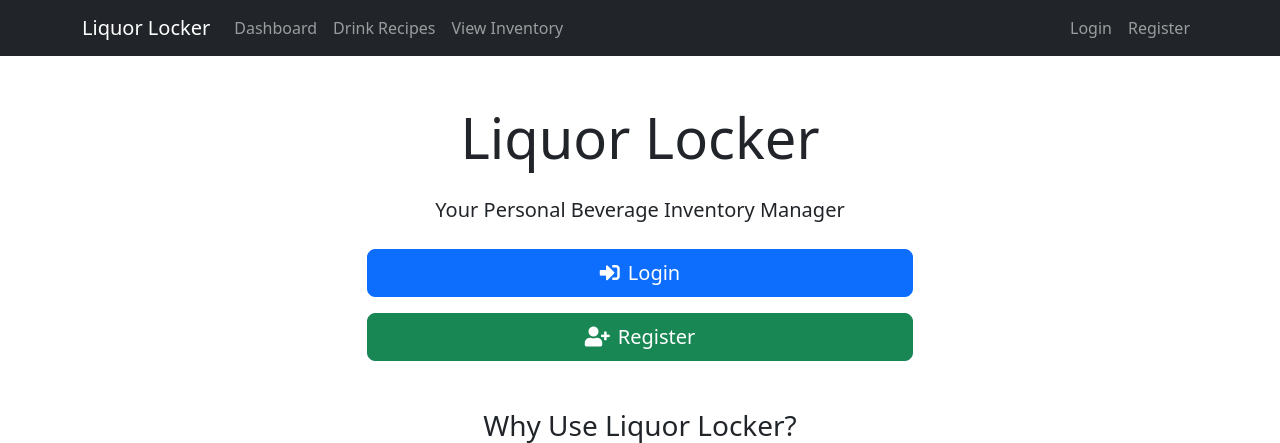
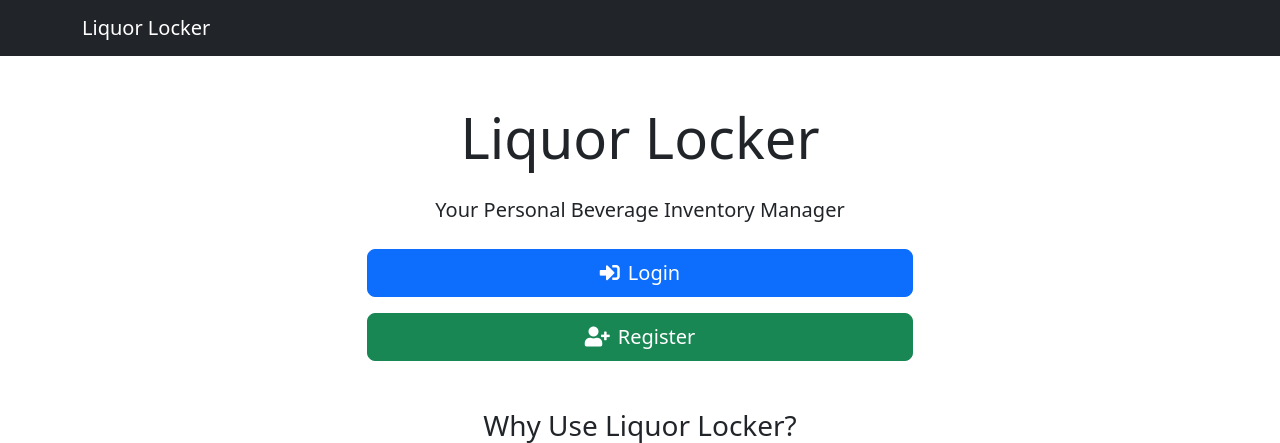
Before and after one commit to MatthewSidoti/Liqour_Locker, a Django app: page / in a window 1280 px wide. Shown: the top 443 px of the page. Run offline with Django 3.2, Linux system fonts and the light colour scheme.

Commit message:
alot of work to do

```diff
--- a/LiqourLocker/LiqourLocker/urls.py
+++ b/LiqourLocker/LiqourLocker/urls.py
@@ -1,4 +1,3 @@
-# LiqourLocker/urls.py
 from django.contrib import admin
 from django.urls import path
 from django.contrib.auth import views as auth_views
@@ -8,14 +7,11 @@ urlpatterns = [
     path('admin/', admin.site.urls),
     path('', locker_views.home, name='home'),
     path('dashboard/', locker_views.dashboard, name='dashboard'),
+    path('inventory/', locker_views.inventory, name='inventory'),
+    path('add-inventory/', locker_views.add_inventory, name='add-inventory'),
     path('recipes/', locker_views.recipes, name='recipes'),
-    path('inventory/', locker_views.inventory, name='inventory'),
+    path('add-recipe/', locker_views.add_recipe, name='add-recipe'),
+    path('register/', locker_views.register, name='register'),
     path('login/', auth_views.LoginView.as_view(template_name='Locker_Api/login.html'), name='login'),
     path('logout/', auth_views.LogoutView.as_view(template_name='Locker_Api/logout.html'), name='logout'),
-    path('register/', locker_views.register, name='register'),
-    # Add new product URLs
-    path('product-list/', locker_views.product_list, name='product-list'),
-    path('add-recipe/', locker_views.add_recipe, name='add-recipe'),
-    path('edit-inventory/<int:pk>/', locker_views.edit_inventory, name='edit-inventory'),
-    path('delete-inventory/<int:pk>/', locker_views.delete_inventory, name='delete-inventory'),
 ]
--- a/LiqourLocker/Locker_Api/models.py
+++ b/LiqourLocker/Locker_Api/models.py
@@ -14,6 +14,7 @@ class Product(models.Model):
     quantity = models.PositiveIntegerField(default=0)
     price = models.DecimalField(max_digits=10, decimal_places=2, default=0.00)
     description = models.TextField(blank=True, null=True)
+    sku = models.CharField(max_length=50, null=True, blank=True, help_text="Enter product SKU number")
 
     def __str__(self):
         return self.name or 'Unnamed Product'
--- a/LiqourLocker/Locker_Api/templates/Locker_Api/base.html
+++ b/LiqourLocker/Locker_Api/templates/Locker_Api/base.html
@@ -9,36 +9,14 @@
     <nav class="navbar navbar-expand-lg navbar-dark bg-dark">
         <div class="container">
             <a class="navbar-brand" href="{% url 'home' %}">Liquor Locker</a>
-            <button class="navbar-toggler" type="button" data-bs-toggle="collapse" data-bs-target="#navbarNav">
-                <span class="navbar-toggler-icon"></span>
-            </button>
-            <div class="collapse navbar-collapse" id="navbarNav">
-                <ul class="navbar-nav">
-                    <li class="nav-item">
-                        <a class="nav-link" href="{% url 'dashboard' %}">Dashboard</a>
-                    </li>
-                    <li class="nav-item">
-                        <a class="nav-link" href="{% url 'recipes' %}">Drink Recipes</a>
-                    </li>
-                    <li class="nav-item">
-                        <a class="nav-link" href="{% url 'inventory' %}">View Inventory</a>
-                    </li>
-                </ul>
-                <ul class="navbar-nav ms-auto">
-                    {% if user.is_authenticated %}
-                        <li class="nav-item">
-                            <a class="nav-link" href="{% url 'logout' %}">Logout</a>
-                        </li>
-                    {% else %}
-                        <li class="nav-item">
-                            <a class="nav-link" href="{% url 'login' %}">Login</a>
-                        </li>
-                        <li class="nav-item">
-                            <a class="nav-link" href="{% url 'register' %}">Register</a>
-                        </li>
-                    {% endif %}
-                </ul>
+            {% if user.is_authenticated %}
+            <div class="navbar-nav">
+                <a class="nav-link" href="{% url 'dashboard' %}">Dashboard</a>
+                <a class="nav-link" href="{% url 'inventory' %}">Inventory</a>
+                <a class="nav-link" href="{% url 'recipes' %}">Recipes</a>
+                <a class="nav-link" href="{% url 'logout' %}">Logout</a>
             </div>
+            {% endif %}
         </div>
     </nav>
 
@@ -54,6 +32,5 @@
     </div>
 
     <script src="https://cdn.jsdelivr.net/npm/bootstrap@5.3.0/dist/js/bootstrap.bundle.min.js"></script>
-    {% block extra_js %}{% endblock %}
 </body>
 </html>
--- a/LiqourLocker/Locker_Api/views.py
+++ b/LiqourLocker/Locker_Api/views.py
@@ -2,7 +2,7 @@ from django.shortcuts import render, redirect, get_object_or_404
 from django.contrib.auth.decorators import login_required
 from django.contrib import messages
 from .models import Product, DrinkRecipe, Inventory
-from .forms import ProductForm, DrinkRecipeForm, InventoryForm
+from .forms import DrinkRecipeForm, InventoryForm
 from django.contrib.auth.forms import UserCreationForm
 
 def home(request):
@@ -23,9 +23,11 @@ def register(request):
 def dashboard(request):
     inventory_count = Inventory.objects.count()
     low_stock_count = Inventory.objects.filter(quantity__lte=5).count()
+    recipes = DrinkRecipe.objects.all()[:4]
     context = {
         'inventory_count': inventory_count,
         'low_stock_count': low_stock_count,
+        'recipes': recipes,
     }
     return render(request, 'Locker_Api/dashboard.html', context)
 
@@ -35,22 +37,35 @@ def inventory(request):
     return render(request, 'Locker_Api/inventory.html', {'inventory': inventory_items})
 
 @login_required
+def add_inventory(request):
+    if request.method == 'POST':
+        sku = request.POST.get('sku')
+        name = request.POST.get('name')
+        category = request.POST.get('category')
+        quantity = request.POST.get('quantity')
+
+
+        product = Product.objects.create(
+            sku=sku,
+            name=name,
+            category=category
+        )
+
+
+        Inventory.objects.create(
+            product=product,
+            quantity=quantity
+        )
+
+        messages.success(request, 'Item added successfully!')
+        return redirect('inventory')
+
+    return render(request, 'Locker_Api/add_inventory.html')
+
+@login_required
 def recipes(request):
     recipes = DrinkRecipe.objects.all()
     return render(request, 'Locker_Api/recipes.html', {'recipes': recipes})
-
-@login_required
-def product_list(request):
-    products = Product.objects.all()
-    if request.method == 'POST':
-        form = ProductForm(request.POST)
-        if form.is_valid():
-            form.save()
-            messages.success(request, 'Product added successfully!')
-            return redirect('product-list')
-    else:
-        form = ProductForm()
-    return render(request, 'Locker_Api/product_list.html', {'products': products, 'form': form})
 
 @login_required
 def add_recipe(request):
@@ -60,27 +75,8 @@ def add_recipe(request):
             recipe = form.save(commit=False)
             recipe.created_by = request.user
             recipe.save()
+            messages.success(request, 'Recipe added successfully!')
             return redirect('recipes')
     else:
         form = DrinkRecipeForm()
     return render(request, 'Locker_Api/add_recipe.html', {'form': form})
-
-@login_required
-def edit_inventory(request, pk):
-    item = get_object_or_404(Inventory, pk=pk)
-    if request.method == 'POST':
-        form = InventoryForm(request.POST, instance=item)
-        if form.is_valid():
-            form.save()
-            return redirect('inventory')
-    else:
-        form = InventoryForm(instance=item)
-    return render(request, 'Locker_Api/edit_inventory.html', {'form': form, 'item': item})
-
-@login_required
-def delete_inventory(request, pk):
-    item = get_object_or_404(Inventory, pk=pk)
-    if request.method == 'POST':
-        item.delete()
-        return redirect('inventory')
-    return render(request, 'Locker_Api/delete_inventory.html', {'item': item})
```
Also changed, not shown: LiqourLocker/Locker_Api/forms.py (+5 -10 lines), LiqourLocker/Locker_Api/templates/Locker_Api/add_inventory.html (+27 -10 lines), LiqourLocker/Locker_Api/templates/Locker_Api/inventory.html (+8 -18 lines), LiqourLocker/Locker_Api/urls.py (+5 -10 lines), LiqourLocker/Locker_Api/migrations/0004_product_sku.py (added), LiqourLocker/db.sqlite3.
